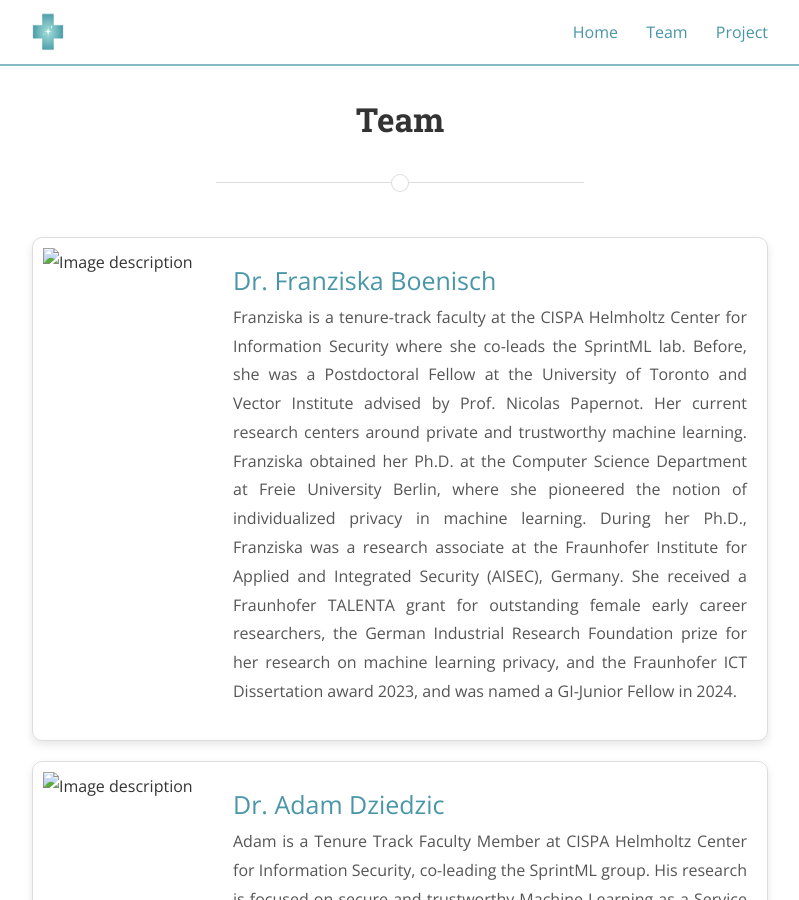
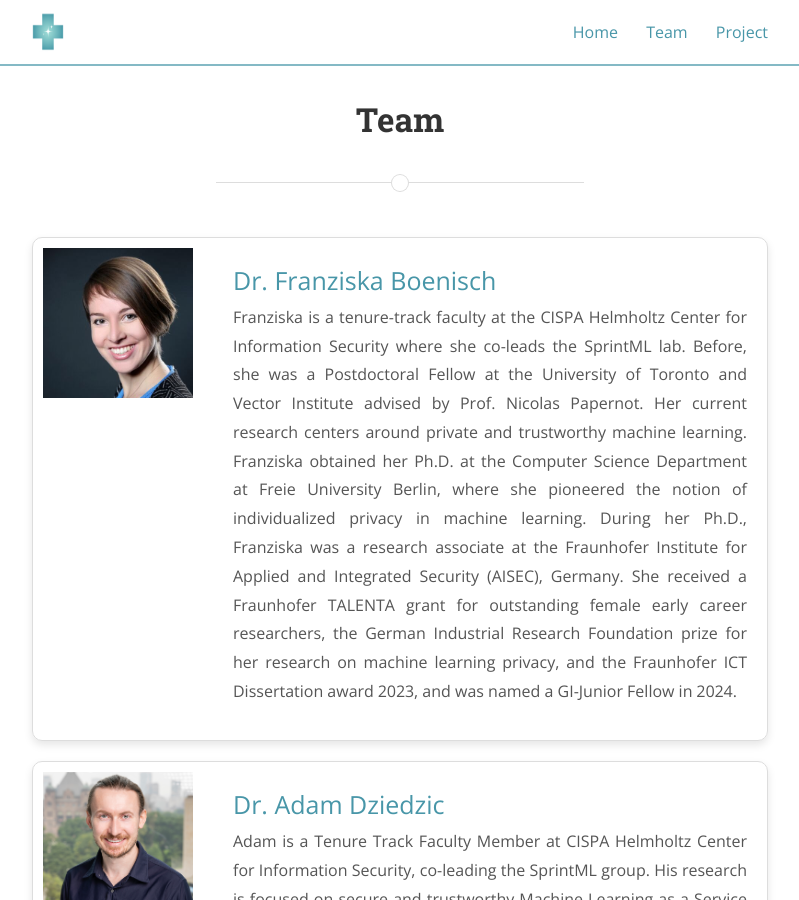
Before and after one commit to ILLUMINATION-PROJECT/website, a Jekyll site: the page built from posts.md, in a window 1280 px wide and 900 px high. Shown: the whole window, without its empty margins (240-1039 px from the left). Built offline with Jekyll 4.4.1, drawn with Linux system fonts in a browser that asks for light colours; nearby versions of some CDN libraries.

Commit message:
team pictures fix attempt4

```diff
--- a/posts.md
+++ b/posts.md
@@ -8,7 +8,7 @@ main_nav: true
 
 
 <div style=" border: 1px solid #ddd; border-radius: 10px; box-shadow: 0 4px 8px rgba(0, 0, 0, 0.1); width: 100%;margin: 20px 0;padding: 20px; position: relative; box-sizing: border-box;">
-  <img src="website/assets/franzi.jpg" alt="Image description" style="width: 150px; height: 150px; object-fit: cover; position: absolute; top: 10px; left: 10px;">
+  <img src="/website/assets/franzi.jpg" alt="Image description" style="width: 150px; height: 150px; object-fit: cover; position: absolute; top: 10px; left: 10px;">
   <div style="margin-left: 180px; text-align: left;">
     <a href = "https://franziska-boenisch.de" style=" font-size: 25px; margin-bottom: 10px;">Dr. Franziska Boenisch</a>
     <p style="font-size: 16px; color: #555;">
@@ -18,7 +18,7 @@ main_nav: true
 </div>
 
 <div style=" border: 1px solid #ddd; border-radius: 10px; box-shadow: 0 4px 8px rgba(0, 0, 0, 0.1); width: 100%;margin: 20px 0;padding: 20px; position: relative; box-sizing: border-box;">
-  <img src="website/assets/adam.jpg" alt="Image description" style="width: 150px; height: 150px; object-fit: cover; position: absolute; top: 10px; left: 10px;">
+  <img src="/website/assets/adam.jpg" alt="Image description" style="width: 150px; height: 150px; object-fit: cover; position: absolute; top: 10px; left: 10px;">
   <div style="margin-left: 180px; text-align: left;">
     <a href = "https://adam-dziedzic.com/" style=" font-size: 25px; margin-bottom: 10px;">Dr. Adam Dziedzic</a>
     <p style="font-size: 16px; color: #555;">
```
